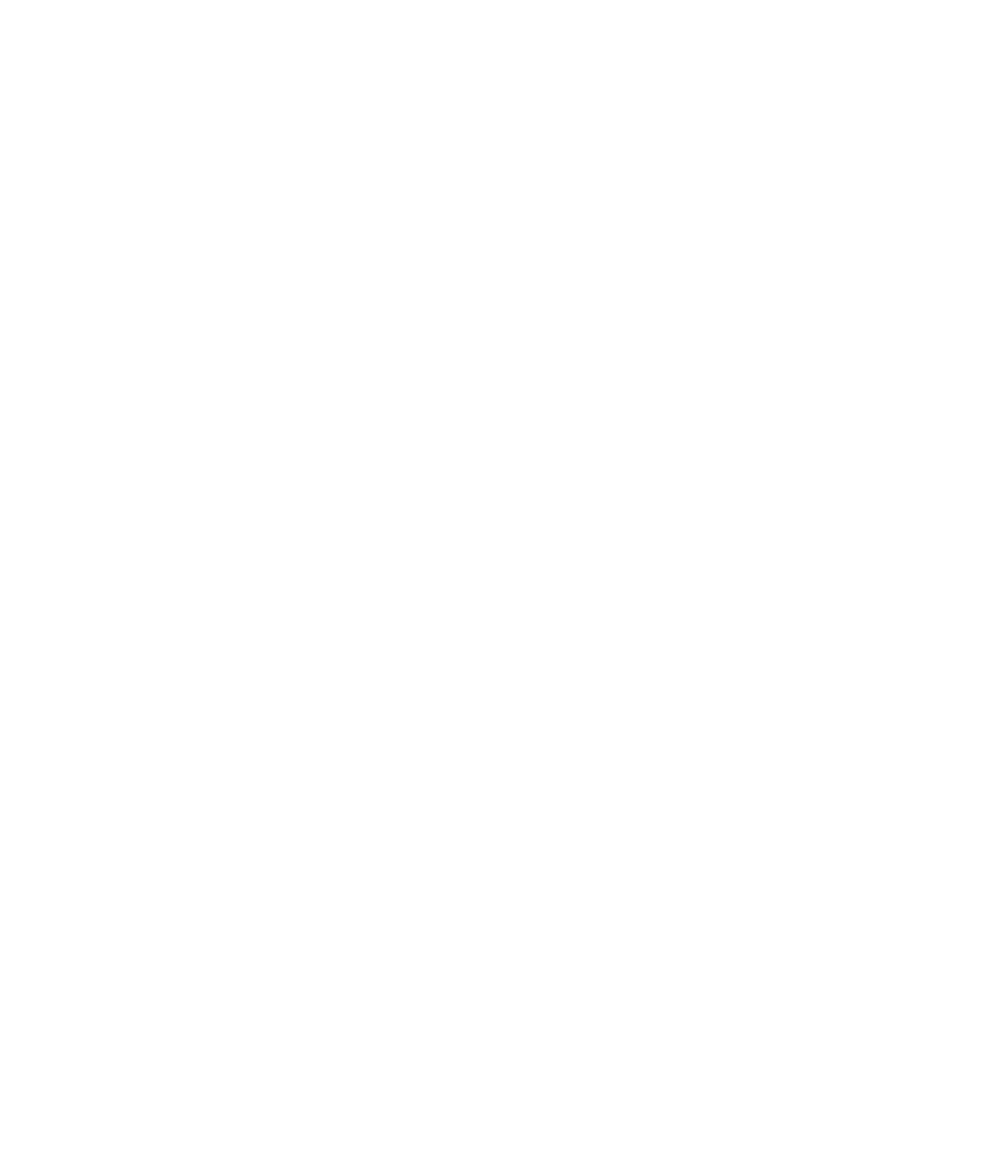
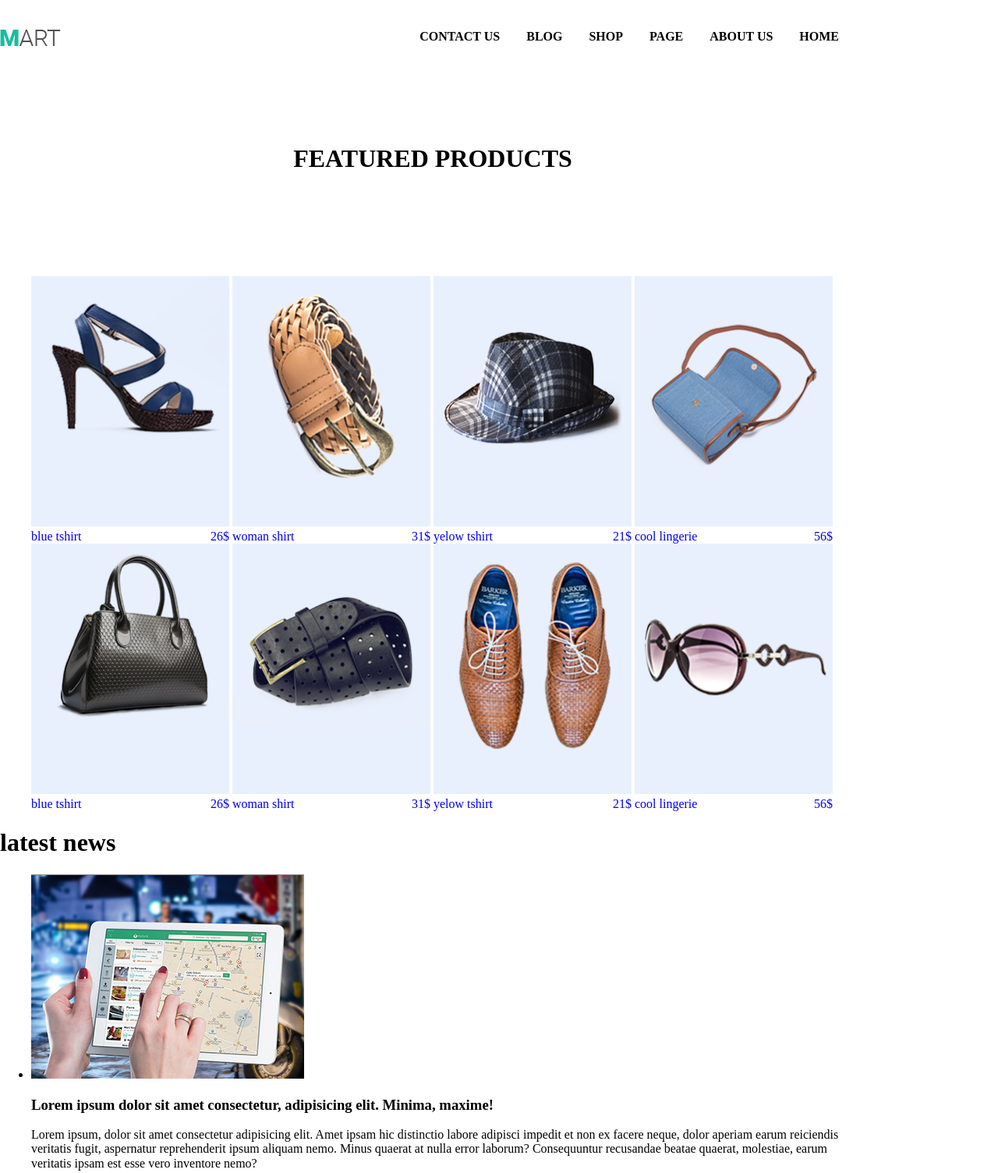
Before and after one commit to Dmitriykucher/goit-fe-course, a plain HTML site: page module-04/index.html in a window 1280 px wide. Shown: the top 1504 px of the page at 78% size. Before the commit the page ends 800 px from the top, so only its background shows below. Drawn offline with Linux system fonts and the light colour scheme.

Commit message:
no message

```diff
--- a/module-04/css/style.css
+++ b/module-04/css/style.css
@@ -0,0 +1,80 @@
+.wrapper{
+width: 1110px;
+height: 1840px;
+}
+
+.clearfix::after {
+    content: "";
+    display: table;
+    clear: both;
+}
+
+.header {
+    margin-top: 38px;
+    margin-bottom: 110px;
+}
+
+.logo{
+    float: left;
+}
+
+.nav-list li {
+    display: inline;
+    list-style: none;
+    text-transform: uppercase;
+    text-decoration: none;
+    float: right;
+    font-weight: bolder;
+}
+
+a:hover{
+    color: green;
+}
+
+.nav-list li{
+    margin-right: 34px;
+}
+
+.name-page{
+    text-transform: uppercase;
+    font-weight: bolder;
+    text-align: center;
+    margin-bottom: 132px;
+}
+
+.item-box{
+    display: inline-block;
+    width: 254px;
+    height: 322px;
+}
+.item-box img{
+    /* display: inline-block; */
+}
+
+.button{
+    display: inline-block;
+    height: 40px;
+    width: 254px;
+    clear: both;
+    /* padding: 10px; */
+    /* background-color: #323232; */
+}
+
+.product-name{
+    display: inline-block;
+    padding: 0;
+    margin: 0;
+    /* color: white; */
+}
+
+.product-price{
+    display: inline-block;
+    padding: 0;
+    margin: 0;
+    float: right;
+    /* color: white; */
+}
+
+.img-item{
+    width: 254px;
+}
--- a/module-04/index.html
+++ b/module-04/index.html
@@ -1,14 +1,143 @@
 <!DOCTYPE html>
 <html lang="en">
-<head>
-    <meta charset="UTF-8">
-    <meta name="viewport" content="width=device-width, initial-scale=1.0">
-    <meta http-equiv="X-UA-Compatible" content="ie=edge">
-    <link rel="stylesheet" href="css/normalize.css">
-    <link rel="stylesheet" href="css/style.css">
-    <title>Less3</title>
-</head>
-    <body>
-
-    </body>
+  <head>
+    <meta charset="UTF-8" />
+    <meta name="viewport" content="width=device-width, initial-scale=1.0" />
+    <meta http-equiv="X-UA-Compatible" content="ie=edge" />
+    <link rel="stylesheet" href="css/normalize.css" />
+    <link rel="stylesheet" href="css/style.css" />
+    <title>Document</title>
+  </head>
+  <body>
+    <div class="wrapper">
+      <header class="header clearfix">
+        <img class="logo" src="img/logo.png" alt="logo" />
+        <nav class="navigation">
+          <ul class="nav-list clearfix">
+            <li><a href="#"></a>home</li>
+            <li><a href="#"></a>about us</li>
+            <li><a href="#"></a>page</li>
+            <li><a href="#"></a>shop</li>
+            <li><a href="#"></a>blog</li>
+            <li><a href="#"></a>contact us</li>
+          </ul>
+        </nav>
+      </header>
+      <main>
+        <div class="gallery">
+          <h1 class="name-page">featured products</h1>
+          <div class="products-item">
+            <ul class="item">
+              <li class="item-box">
+                <img src="img/1_1.png" alt="" class="img-item" />
+                <a href="#" class="button">
+                  <p class="product-name">blue tshirt</p>
+                  <p class="product-price">26$</p>
+                </a>
+              </li>
+              <li class="item-box">
+                <img src="img/1_2.png" alt="" class="img-item" />
+                <a href="#" class="button">
+                  <p class="product-name">woman shirt</p>
+                  <p class="product-price">31$</p>
+                </a>
+              </li>
+              <li class="item-box">
+                <img src="img/1_3.png" alt="" class="img-item" />
+                <a href="#" class="button">
+                  <p class="product-name">yelow tshirt</p>
+                  <p class="product-price">21$</p>
+                </a>
+              </li>
+              <li class="item-box">
+                <img src="img/1_4.png" alt="" class="img-item" />
+                <a href="#" class="button">
+                  <p class="product-name">cool lingerie</p>
+                  <p class="product-price">56$</p>
+                </a>
+              </li>
+              <li class="item-box">
+                <img src="img/1_5.png" alt="" class="img-item" />
+                <a href="#" class="button">
+                  <p class="product-name">blue tshirt</p>
+                  <p class="product-price">26$</p>
+                </a>
+              </li>
+              <li class="item-box">
+                <img src="img/1_6.png" alt="" class="img-item" />
+                <a href="#" class="button">
+                  <p class="product-name">woman shirt</p>
+                  <p class="product-price">31$</p>
+                </a>
+              </li>
+              <li class="item-box">
+                <img src="img/1_7.png" alt="" class="img-item" />
+                <a href="#" class="button">
+                  <p class="product-name">yelow tshirt</p>
+                  <p class="product-price">21$</p>
+                </a>
+              </li>
+              <li class="item-box">
+                <img src="img/1_8.png" alt="" class="img-item" />
+                <a href="#" class="button">
+                  <p class="product-name">cool lingerie</p>
+                  <p class="product-price">56$</p>
+                </a>
+              </li>
+            </ul>
+          </div>
+        </div>
+        <div class="blog">
+          <h1 class="name-blog">latest news</h1>
+          <ul class="article-list">
+            <li class="article">
+              <img src="img/2_1.png" alt="" class="article" />
+              <h3 class="name-article">
+                Lorem ipsum dolor sit amet consectetur, adipisicing elit.
+                Minima, maxime!
+              </h3>
+              <p class="text-article">
+                Lorem ipsum, dolor sit amet consectetur adipisicing elit. Amet
+                ipsam hic distinctio labore adipisci impedit et non ex facere
+                neque, dolor aperiam earum reiciendis veritatis fugit,
+                aspernatur reprehenderit ipsum aliquam nemo. Minus quaerat at
+                nulla error laborum? Consequuntur recusandae beatae quaerat,
+                molestiae, earum veritatis ipsam est esse vero inventore nemo?
+              </p>
+            </li>
+            <li class="article">
+              <img src="img/2_2.png" alt="" class="article" />
+              <h3 class="name-article">
+                Lorem ipsum dolor sit amet consectetur adipisicing elit.
+                Officia, minus!
+              </h3>
+              <p class="text-article">
+                Lorem ipsum, dolor sit amet consectetur adipisicing elit. Amet
+                ipsam hic distinctio labore adipisci impedit et non ex facere
+                neque, dolor aperiam earum reiciendis veritatis fugit,
+                aspernatur reprehenderit ipsum aliquam nemo. Minus quaerat at
+                nulla error laborum? Consequuntur recusandae beatae quaerat,
+                molestiae, earum veritatis ipsam est esse vero inventore nemo?
+              </p>
+            </li>
+            <li class="article">
+              <img src="img/2_3.png" alt="" class="article" />
+              <h3 class="name-article">
+                Lorem ipsum dolor sit amet consectetur, adipisicing elit.
+                Minima, maxime!
+              </h3>
+              <p class="text-article">
+                Lorem ipsum, dolor sit amet consectetur adipisicing elit. Amet
+                ipsam hic distinctio labore adipisci impedit et non ex facere
+                neque, dolor aperiam earum reiciendis veritatis fugit,
+                aspernatur reprehenderit ipsum aliquam nemo. Minus quaerat at
+                nulla error laborum? Consequuntur recusandae beatae quaerat,
+                molestiae, earum veritatis ipsam est esse vero inventore nemo?
+              </p>
+            </li>
+          </ul>
+        </div>
+      </main>
+    </div>
+  </body>
 </html>
```
Also changed, not shown: module-04/img/1_1.png (added), module-04/img/1_2.png (added), module-04/img/1_3.png (added), module-04/img/1_4.png (added), module-04/img/1_5.png (added), module-04/img/1_6.png (added), module-04/img/1_7.png (added), module-04/img/1_8.png (added), module-04/img/2_1.png (added), module-04/img/2_2.png (added), module-04/img/2_3.png (added), module-04/img/logo.png (added).
